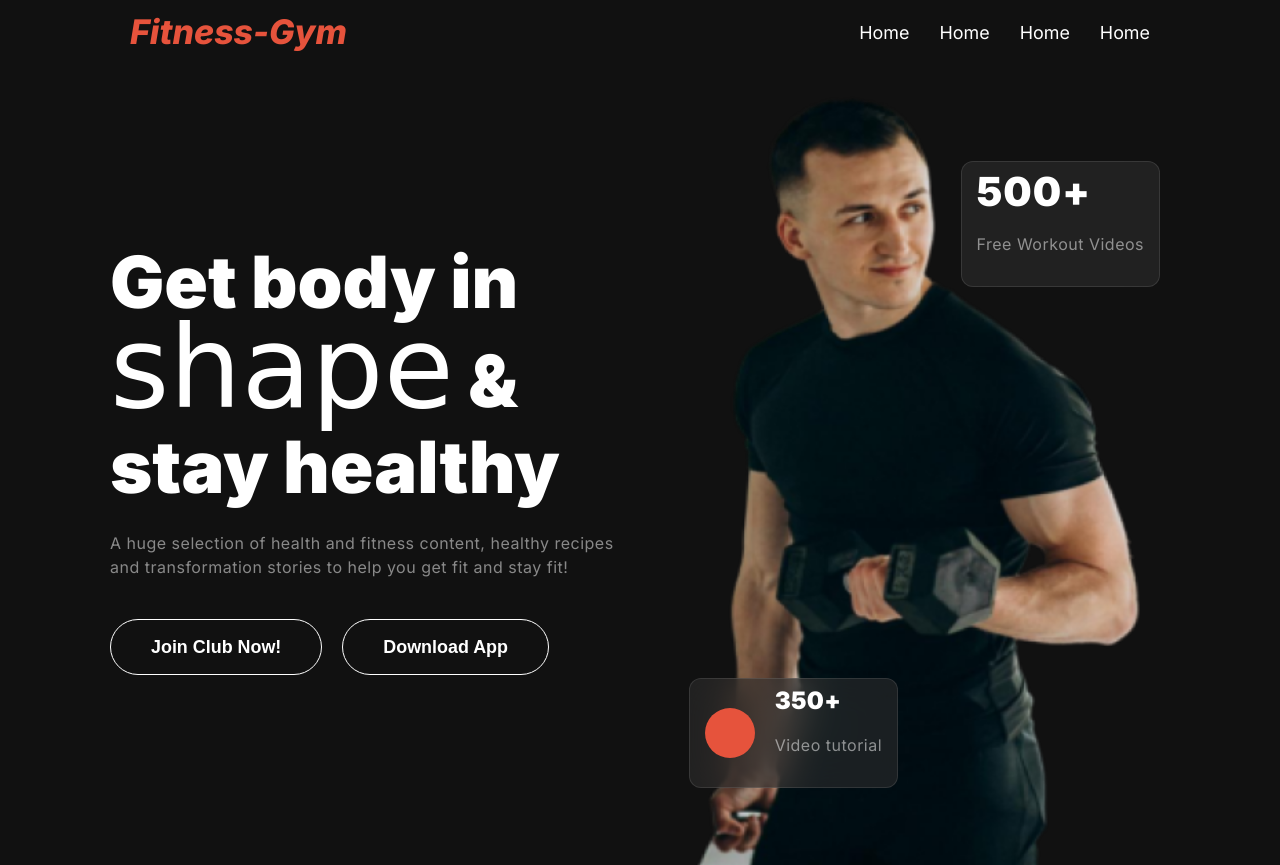
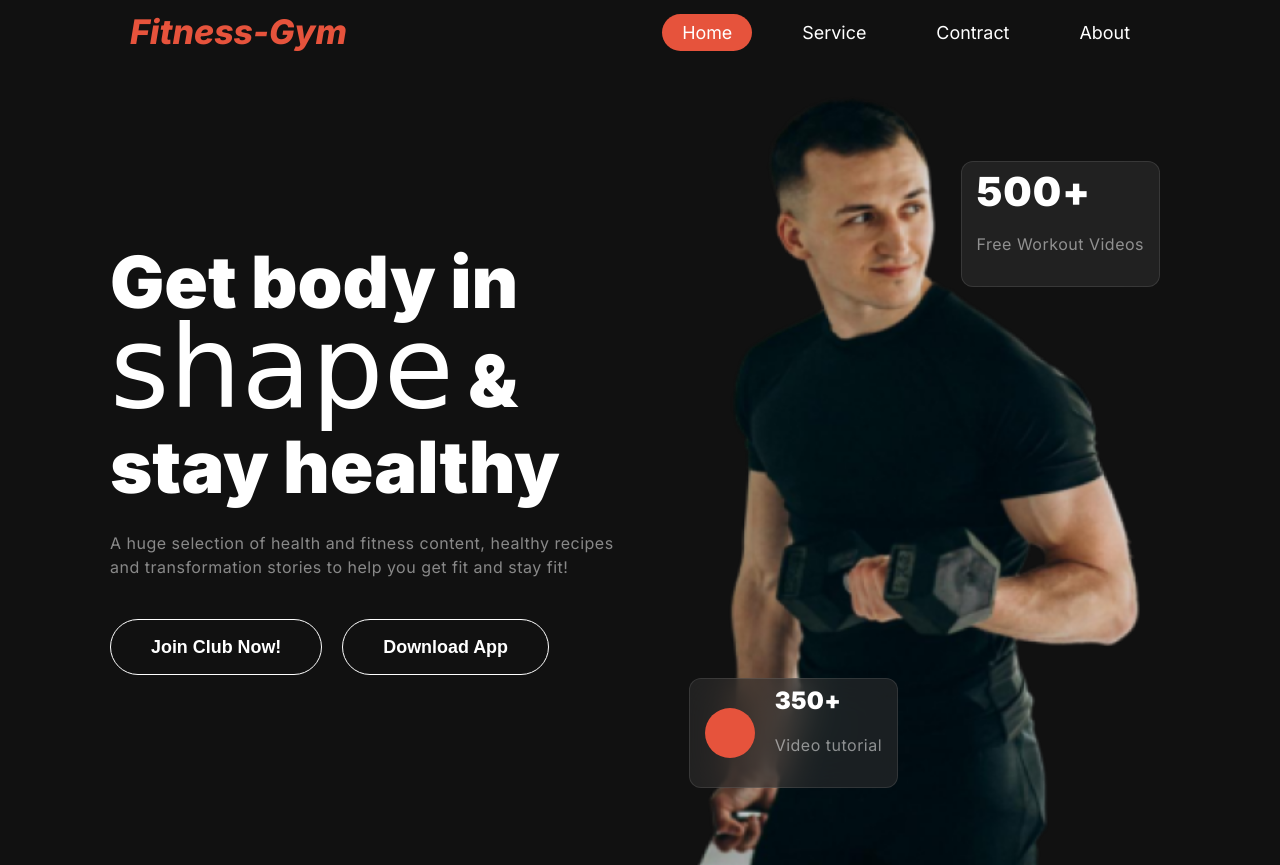
Before and after one commit to munnikhanam/Fitness-gym, a plain HTML site: page index.html in a window 1280 px wide. Shown: the top 865 px of the page. Drawn offline with Linux system fonts and the light colour scheme; a web font is replaced by a local one.

Commit message:
menu-correction-part done

```diff
--- a/index.html
+++ b/index.html
@@ -20,10 +20,10 @@
           <li class="logo"><a href=""> Fitness-Gym</a></li>
           <input type="checkbox" name="" id="check" />
           <div class="menu d-flex">
-            <li><a href="">Home</a></li>
-            <li><a href="">Home</a></li>
-            <li><a href="">Home</a></li>
-            <li><a href="">Home</a></li>
+            <li><a href="" class="active">Home</a></li>
+            <li><a href="">Service</a></li>
+            <li><a href="">Contract</a></li>
+            <li><a href="">About</a></li>
             <label for="check" class="close-menu"
               ><i class="fa-solid fa-xmark"></i
             ></label>
--- a/styles/style.css
+++ b/styles/style.css
@@ -95,7 +95,9 @@ p {
 }
 
 .menu li {
-  padding-left: 30px;
+  margin-left: 30px;
+
+  border-radius: 46px;
 }
 .menu li a {
   display: inline-block;
@@ -105,6 +107,12 @@ p {
   color: rgb(255, 255, 255);
   font-size: 1.12rem;
   font-weight: 400;
+  padding: 8px 20px 8px 20px;
+}
+.menu li a:hover,
+.active {
+  border-radius: 46px;
+  background: rgb(230, 83, 60);
 }
 .open-menu,
 .close-menu {
```
